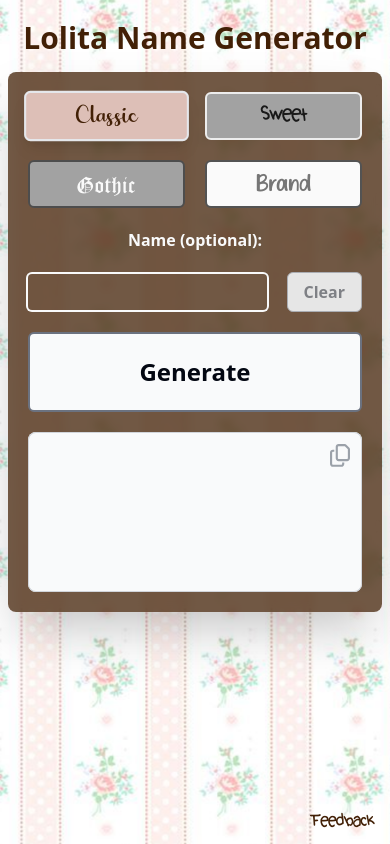
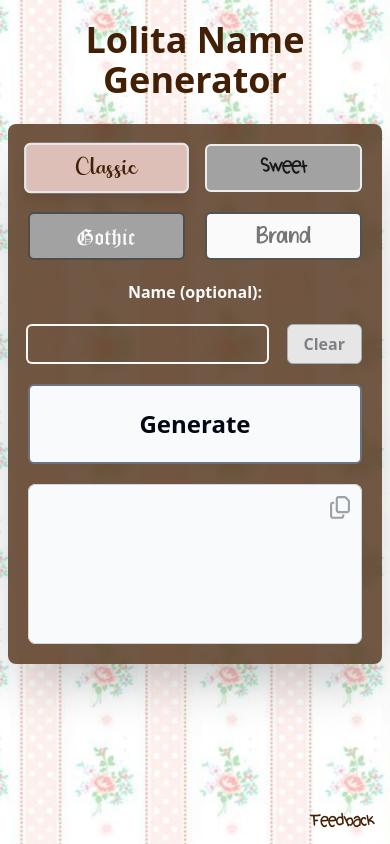
Before and after one commit to Yintzu/LolitaNameGenerator, a React (Vite) app: page / in a window 390 px wide. Built offline with nearby package versions, Linux system fonts and the light colour scheme; no server answers.

Commit message:
mobile title adjustment

```diff
--- a/src/App.tsx
+++ b/src/App.tsx
@@ -87,7 +87,7 @@ function App() {
           className="relative mx-auto h-full w-full max-w-[660px] p-2"
         >
           <h1
-            className={`my-3 mb-4 text-center text-3xl font-bold sm:my-10 sm:text-6xl ${modeMap[mode].textColor} ${showFeedbackForm ? "cursor-pointer" : ""}`}
+            className={`mt-3 mb-6 text-center text-4xl font-bold sm:my-10 sm:text-6xl ${modeMap[mode].textColor} ${showFeedbackForm ? "cursor-pointer" : ""}`}
             onClick={() => setShowFeedbackForm(false)}
           >
             Lolita Name Generator
--- a/src/output.css
+++ b/src/output.css
@@ -649,6 +649,18 @@ video {
   margin-bottom: 1rem;
 }
 
+.mb-5 {
+  margin-bottom: 1.25rem;
+}
+
+.mt-3 {
+  margin-top: 0.75rem;
+}
+
+.mb-6 {
+  margin-bottom: 1.5rem;
+}
+
 .block {
   display: block;
 }
@@ -1155,6 +1167,11 @@ video {
   line-height: 2.5rem;
 }
 
+.text-5xl {
+  font-size: 3rem;
+  line-height: 1;
+}
+
 .font-bold {
   font-weight: 700;
 }
```
